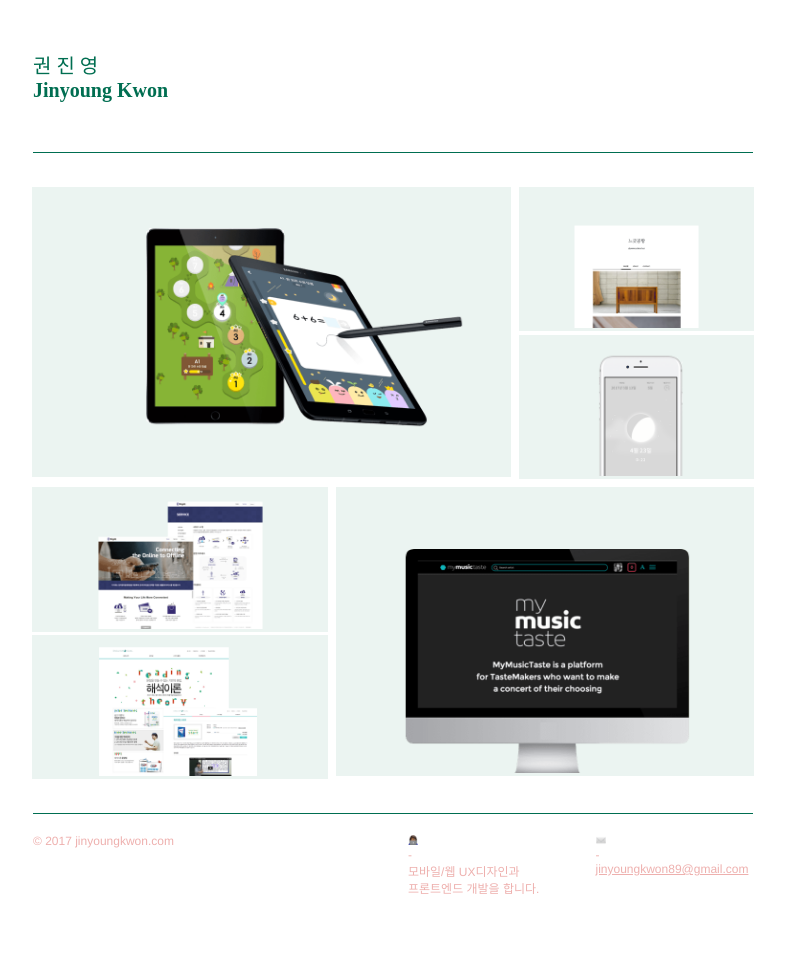
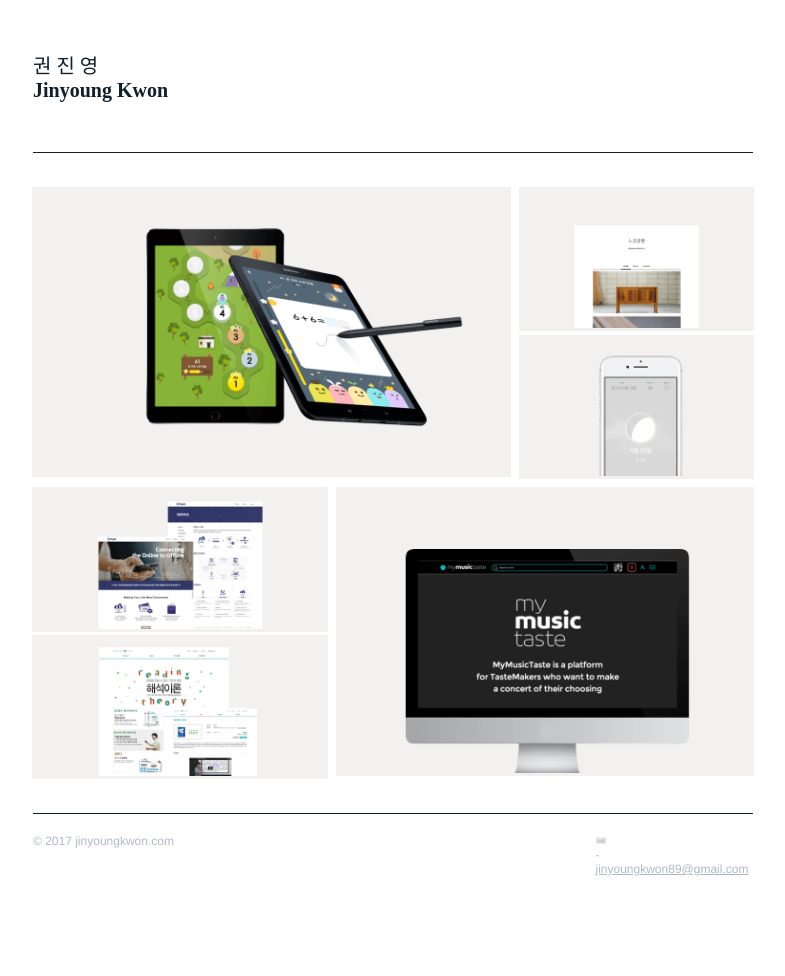
Before and after one commit to lilory/lilory.github.com, a PHP site: page / in a window 1280 px wide. Shown: the whole page, without its empty margins (247-1032 px from the left). After the commit the page ends 876 px from the top, so only its background shows below. Run offline with PHP 8.4, Linux system fonts and the light colour scheme; some web fonts are replaced.

Commit message:
jinyoungkwon.com design update
color changed (moon color)

```diff
--- a/css/style.css
+++ b/css/style.css
@@ -3,10 +3,10 @@
 @import url('https://fonts.googleapis.com/css?family=Nunito|Muli');
 
 /*init*/
-html, body{font-family: "Helvetica Neue",Helvetica,Arial; max-width: 720px; margin:0 auto; font-weight:400; font-size: 15px; color:#006E51;}
+html, body{font-family: "Helvetica Neue",Helvetica,Arial; max-width: 720px; margin:0 auto; font-weight:400; font-size: 15px; color:#111f28;}
 
 a, a:hover, a:active, a:visited{
-	color: #006E51;
+	color: #111f28;
 	text-decoration: none;
 }
 
@@ -17,7 +17,7 @@ p{
 /*header*/
 #header {
 	padding:50px 0px;
-	border-bottom:solid 1px #006E51;
+	border-bottom:solid 1px #111f28;
 	font-size:20px;
 }
 #header .kr{
@@ -34,13 +34,13 @@ p{
 }
 /*footer*/
 #footer{
-	color: #EEB0AE;
+	color: #afb9c5;
 	font-size:12px;
 	padding:20px 0 80px 0px;
-	border-top: solid 1px #006E51;
+	border-top: solid 1px #111f28;
 }
 #footer a{
-	color: #EEB0AE;
+	color: #afb9c5;
     text-decoration: underline;
 }
 #footer img{
@@ -66,7 +66,7 @@ p{
 }
 .content-box:hover, .content-box:active{
 	padding: 0;
-	border: 8px solid #006E51;
+	border: 8px solid #484e52;
 	z-index: 1;
 }
 .content-box:hover img, .content-box:active img{
@@ -76,7 +76,7 @@ p{
 	opacity: 1;
 }
 .bg-box{
-	background-color: rgba(0,110,81,0.08);
+	background-color: rgba(89,80,70,0.08);
 }
 .bg-box-overlay{
 	text-align: center;
--- a/index.html
+++ b/index.html
@@ -11,7 +11,7 @@
 
 	<title>jinyoungkwon.com</title>
 	<meta name="viewport" content="width=device-width, user-scalable=no">
-	<link rel="shortcut icon" href="/img/favicon.png">
+	<link rel="shortcut icon" href="/img/favicon.ico">
 
 	<!-- css -->
 	<link rel="stylesheet" type="text/css" media="all" href="/css/bootstrap-grid.min.css">
@@ -103,7 +103,7 @@
 	<div id="footer" class="container">
 	  	<div class="row">
 	  		<div class="col-md-6">© 2017 jinyoungkwon.com</div>
-	  		<div class="col-md-3 section"><img src="/img/footer_1.png"><br>-<br>모바일/웹 UX디자인과<br>프론트엔드 개발을 합니다.</div>
+	  		<div class="col-md-3 section"><!-- <img src="/img/footer_1.png"><br>-<br>모바일/웹 UX디자인과<br>프론트엔드 웹 개발 --></div>
 	  		<!-- <div class="col-md-3"><img src="/img/footer_2.png"><br>-<br>rapid prototyping<br>social influence</div> -->
 
 	  		<div class="col-md-3 section">
--- a/works/cycle.html
+++ b/works/cycle.html
@@ -6,7 +6,7 @@
 	<meta charset="utf-8" />
 	<title>jinyoungkwon.com</title>
 	<meta name="viewport" content="width=device-width, user-scalable=no">
-	<link rel="shortcut icon" href="/img/favicon.png">
+	<link rel="shortcut icon" href="/img/favicon.ico">
 
 
 	<!-- css -->
--- a/works/digiq.html
+++ b/works/digiq.html
@@ -6,7 +6,7 @@
 	<meta charset="utf-8" />
 	<title>jinyoungkwon.com</title>
 	<meta name="viewport" content="width=device-width, user-scalable=no">
-	<link rel="shortcut icon" href="/img/favicon.png">
+	<link rel="shortcut icon" href="/img/favicon.ico">
 
 
 	<!-- css -->
--- a/works/ev.html
+++ b/works/ev.html
@@ -6,7 +6,7 @@
 	<meta charset="utf-8" />
 	<title>jinyoungkwon.com</title>
 	<meta name="viewport" content="width=device-width, user-scalable=no">
-	<link rel="shortcut icon" href="/img/favicon.png">
+	<link rel="shortcut icon" href="/img/favicon.ico">
 
 
 	<!-- css -->
--- a/works/knowre.html
+++ b/works/knowre.html
@@ -6,7 +6,7 @@
 	<meta charset="utf-8" />
 	<title>jinyoungkwon.com</title>
 	<meta name="viewport" content="width=device-width, user-scalable=no">
-	<link rel="shortcut icon" href="/img/favicon.png">
+	<link rel="shortcut icon" href="/img/favicon.ico">
 
 
 	<!-- css -->
--- a/works/mmt.html
+++ b/works/mmt.html
@@ -6,7 +6,7 @@
 	<meta charset="utf-8" />
 	<title>jinyoungkwon.com</title>
 	<meta name="viewport" content="width=device-width, user-scalable=no">
-	<link rel="shortcut icon" href="/img/favicon.png">
+	<link rel="shortcut icon" href="/img/favicon.ico">
 
 
 	<!-- css -->
--- a/works/slow.html
+++ b/works/slow.html
@@ -6,7 +6,7 @@
 	<meta charset="utf-8" />
 	<title>jinyoungkwon.com</title>
 	<meta name="viewport" content="width=device-width, user-scalable=no">
-	<link rel="shortcut icon" href="/img/favicon.png">
+	<link rel="shortcut icon" href="/img/favicon.ico">
 
 
 	<!-- css -->
```
Also changed, not shown: img/favicon.ico (added), img/favicon.png (deleted), 1 other file.
